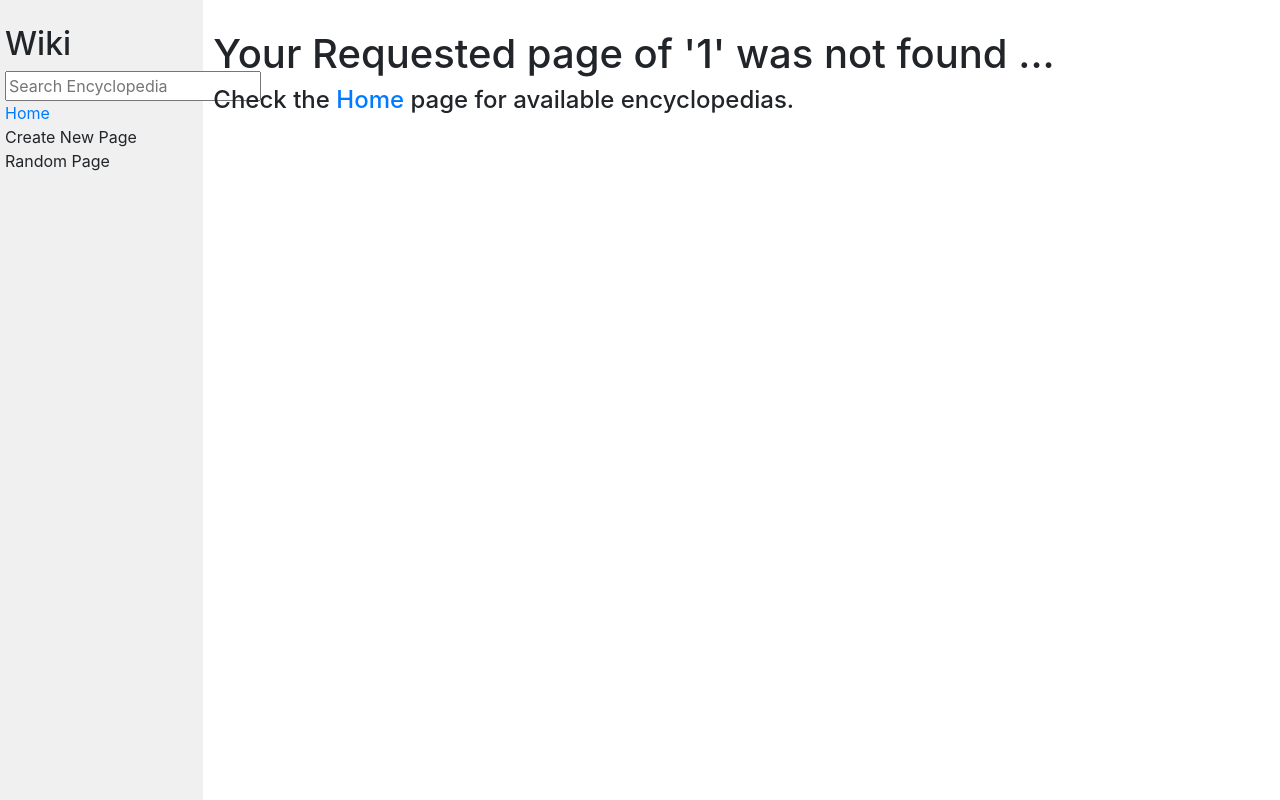
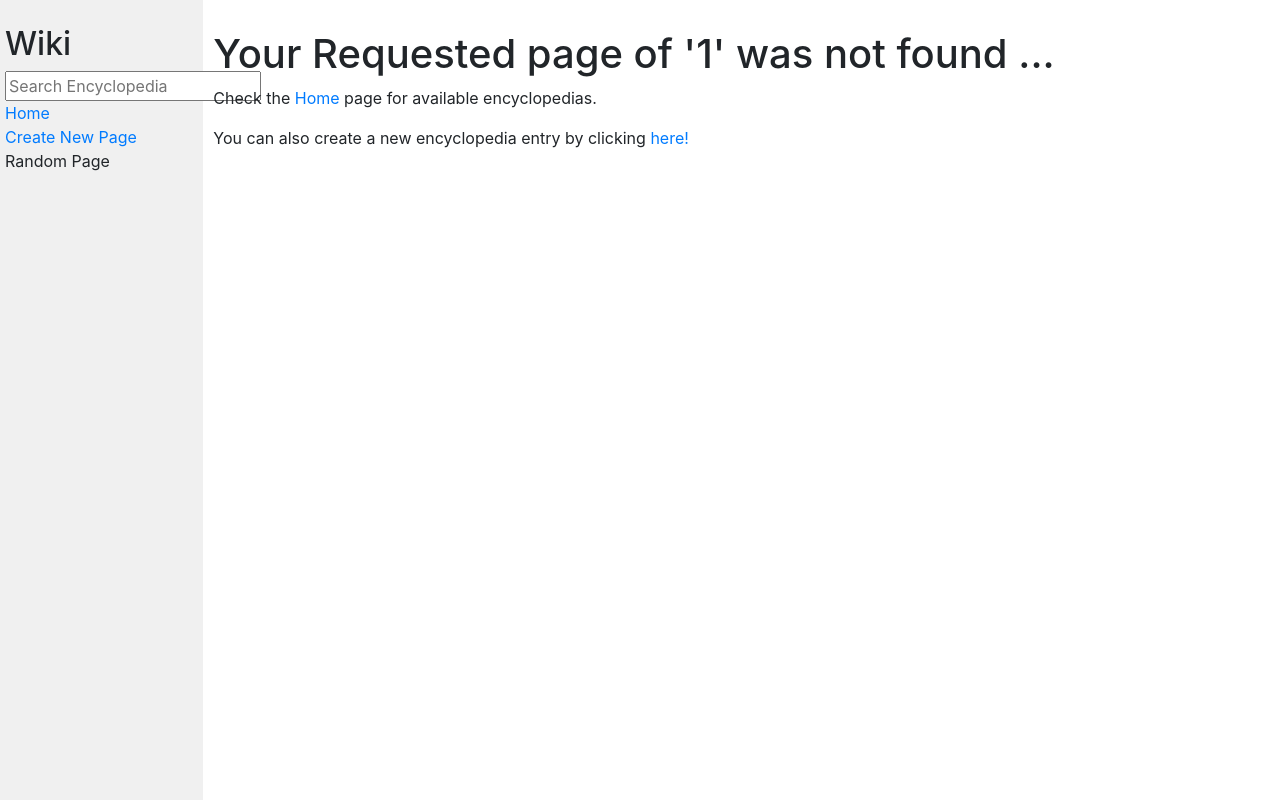
Before and after one commit to ronaakk/Wiki, a Django app: page /wiki/1 in a window 1280 px wide. Run offline with Django 3.2, Linux system fonts and the light colour scheme; some libraries are stand-ins or nearby versions.

Commit message:
New page functionality pretty much complete, need to fix redirect

```diff
--- a/wiki:Project1/encyclopedia/templates/encyclopedia/entry.html
+++ b/wiki:Project1/encyclopedia/templates/encyclopedia/entry.html
@@ -10,4 +10,5 @@
             {{entry|safe}}
         </div>
 
+
 {% endblock body %}
--- a/wiki:Project1/encyclopedia/templates/encyclopedia/error.html
+++ b/wiki:Project1/encyclopedia/templates/encyclopedia/error.html
@@ -7,6 +7,7 @@
 {% block body %}
 
    <h1>Your Requested page of '{{title}}' was not found ...</h1>
-   <h4>Check the <a href= "{% url 'encyclopedia:index' %}">Home</a> page for available encyclopedias.</h4>
+   <p>Check the <a href= "{% url 'encyclopedia:index' %}">Home</a> page for available encyclopedias.</p>
+   <p>You can also create a new encyclopedia entry by clicking <a href="{% url 'encyclopedia:create' %}">here!</a></p>
 
 {% endblock body %}
--- a/wiki:Project1/encyclopedia/templates/encyclopedia/layout.html
+++ b/wiki:Project1/encyclopedia/templates/encyclopedia/layout.html
@@ -20,7 +20,7 @@
                     <a href="{% url 'encyclopedia:index' %}">Home</a>
                 </div>
                 <div>
-                    Create New Page
+                    <a href={% url 'encyclopedia:create' %}>Create New Page</a>
                 </div>
                 <div>
                     Random Page
--- a/wiki:Project1/encyclopedia/templates/encyclopedia/similar.html
+++ b/wiki:Project1/encyclopedia/templates/encyclopedia/similar.html
@@ -6,7 +6,7 @@
 
 {% block body %}
     <h1>Here are some pages you might be interested in:</h1>
-    <h4>Search results are for: '{{title}}'</h4>
+    <p>Search results are for: '{{title}}'</p>
 
     <ul>
         {% for item in similar %}
@@ -16,4 +16,6 @@
         {% endfor %}
     </ul>
 
+    <p>Not what you were looking for? Create a new page by clicking <a href="{% url 'encyclopedia:create' %}">here!</a></p>
+
 {% endblock body %}
--- a/wiki:Project1/encyclopedia/urls.py
+++ b/wiki:Project1/encyclopedia/urls.py
@@ -7,5 +7,6 @@ app_name = "encyclopedia"
 urlpatterns = [
     path("", views.index, name="index"),
     path("wiki/<str:title>", views.entry, name="entry"),
-    path("search", views.search, name="search")
+    path("search", views.search, name="search"),
+    path("create", views.create, name="create")
 ]
--- a/wiki:Project1/encyclopedia/views.py
+++ b/wiki:Project1/encyclopedia/views.py
@@ -1,5 +1,6 @@
 import markdown
 from django import forms
+from django.contrib import messages
 from django.http import HttpResponseRedirect
 from django.shortcuts import render
 from django.urls import reverse
@@ -30,13 +31,14 @@ def entry(request, title):
         })
 
 
+# Search a query
+
 # Making a search form
 class SearchForm(forms.Form):
     query = forms.CharField(widget=forms.TextInput(
         attrs={'placeholder': 'Search Encyclopedia'}), min_length=1, label="")
 
 
-# Search a query
 def search(request):
     if request.method == "POST":
         form = SearchForm(request.POST)
@@ -61,4 +63,56 @@ def search(request):
                 })
 
     # If page is not valid or not posted, redirect to main page
-    return HttpResponseRedirect(reverse("encyclopedia:index.html"))
+    return HttpResponseRedirect(reverse("encyclopedia:index"))
+
+
+# Creating a new Page
+
+# Making a new page form
+class NewPageForm(forms.Form):
+    title = forms.CharField(label='', widget=forms.TextInput(attrs={
+        "placeholder": "Page Title"}))
+    content = forms.CharField(label='', widget=forms.Textarea(attrs={
+        "placeholder": "Enter Page Content using Github Markdown"
+    }))
+
+
+def create(request):
+
+    # When the link in the navbar is clicked, load the form
+    if request.method == "GET":
+        return render(request, "encyclopedia/create.html", {
+            "create_form": NewPageForm(),
+            "search_form": SearchForm()
+        })
+
+    # When save button is hit
+    elif request.method == "POST":
+        form = NewPageForm(request.POST)
+        if form.is_valid():
+            new_entry = form.cleaned_data["title"]
+            new_content = form.cleaned_data["content"]
+            # If the title already exists
+            if util.get_entry(new_entry):
+                messages.error(request,
+                               "Oops! A encyclopedia with this name already exists. Choose a different name or edit the one that currently exists!")
+                return render(request, "encyclopedia/create.html", {
+                    "search_form": SearchForm(),
+                    "create_form": form
+                })
+            else:
+                # Save the entry otherwise
+                util.save_entry(new_entry, new_content)
+                messages.success(request,
+                                 f"New page: '{new_entry}' created successfully!")
+                return render(request, "encyclopedia/entry.html", {
+                    "title": new_entry.capitalize(),
+                    "search_form": SearchForm(),
+                    "entry": markdown.markdown(util.get_entry(new_entry))
+                })
+    else:
+        # In the case the user did not provide a valid title
+        messages.error(request, "Entry form not valid, please try again!")
+        return render(request, "encyclopedia/create.html", {
+            "create_form": form
+        })
```
Also changed, not shown: wiki:Project1/encyclopedia/templates/encyclopedia/create.html (added, +22 -0 lines), wiki:Project1/encyclopedia/templates/encyclopedia/index.html (+7 -0 lines), wiki:Project1/entries/Java.md (added, +11 -0 lines).
